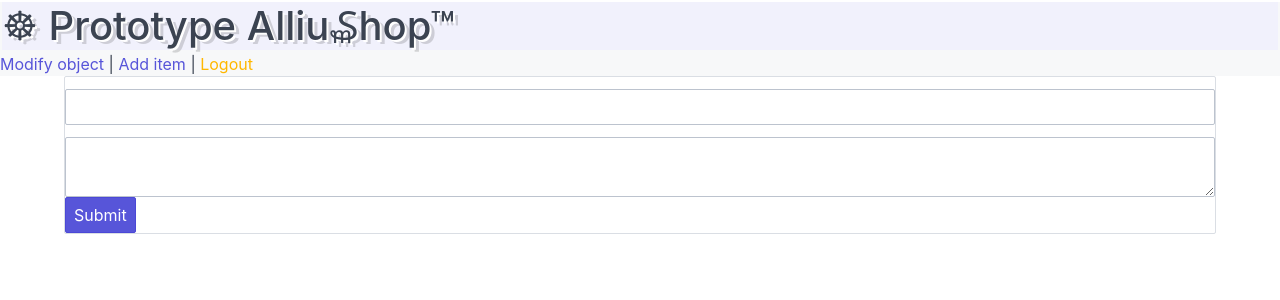
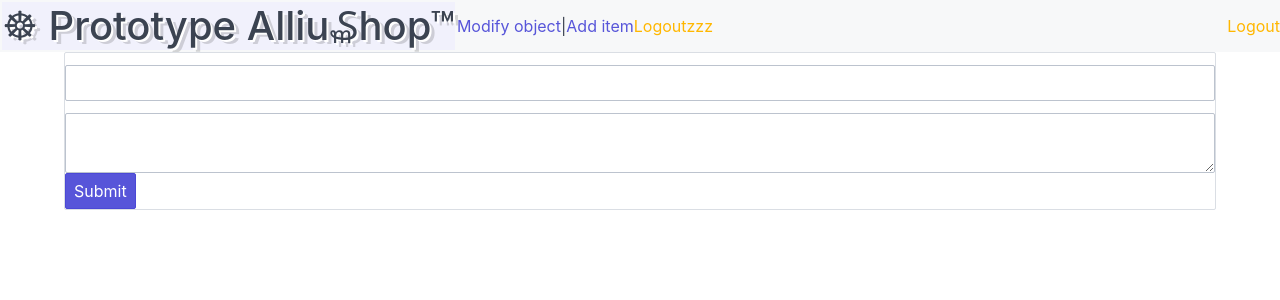
Before and after one commit to sginne/Allium, a Flask app: template app/templates/alliplate/admin-add.html in a window 1280 px wide. Shown: the top 300 px of the page. Run offline with Flask 2, Linux system fonts and the light colour scheme; the template is opened without the code that fills it, so the values that code supplies are empty.

Commit message:
admin menu fixes

```diff
--- a/app/templates/alliplate/admin-add.html
+++ b/app/templates/alliplate/admin-add.html
@@ -4,7 +4,7 @@
 {% include config['TEMPLATE_NAME'] ~ "/elements/head.html" %}
 </head>
 <body>
-    <header class="bg-gray">
+    <header class="navbar bg-gray">
         {% include config['TEMPLATE_NAME'] ~ "/elements/header.html" %}
         {% include config['TEMPLATE_NAME'] ~ "/elements/admin-menu.html" %}
     </header>
--- a/app/templates/alliplate/elements/admin-menu.html
+++ b/app/templates/alliplate/elements/admin-menu.html
@@ -1,13 +1,18 @@
 <section class="navbar-section">
-    <a class="nav-item" href="#">
+    <a class="" href="#">
         Modify object
     </a>
     |
-    <a class="nav-item{% if active == 'admin-add' %} bg-success{% endif %}" href="/admin_add">
+    <a class="{% if active == 'admin-add' %} text-light bg-success{% endif %}" href="/admin_add">
         Add item
     </a>
-    |
-    <a class="nav-item text-warning" href="/logout">
+
+    <a class="text-warning" href="/logout">
+        Logoutzzz
+    </a>
+</section>
+<section class="navbar-center">
+    <a class="text-warning" href="/logout">
         Logout
     </a>
 </section>
```
